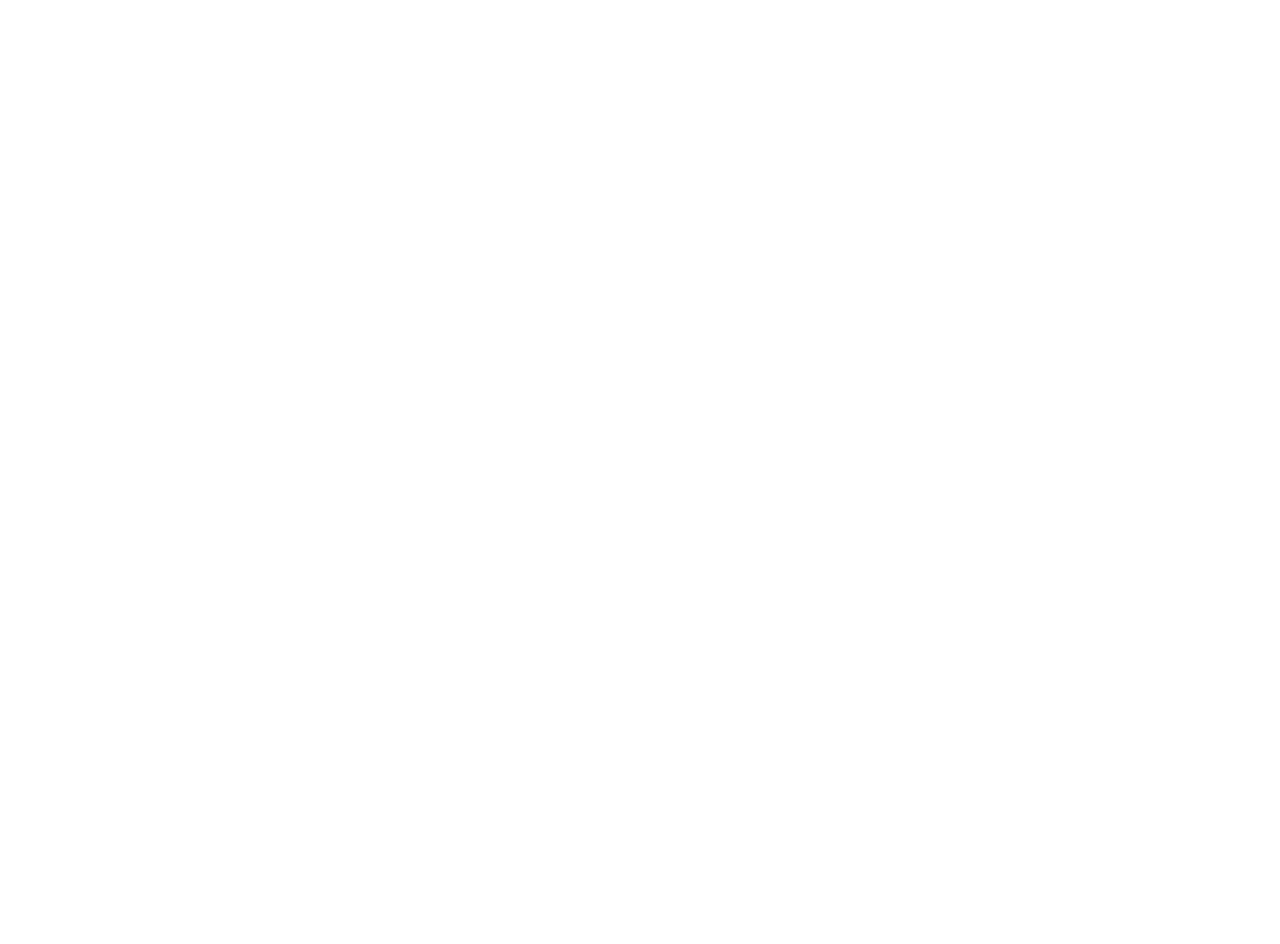
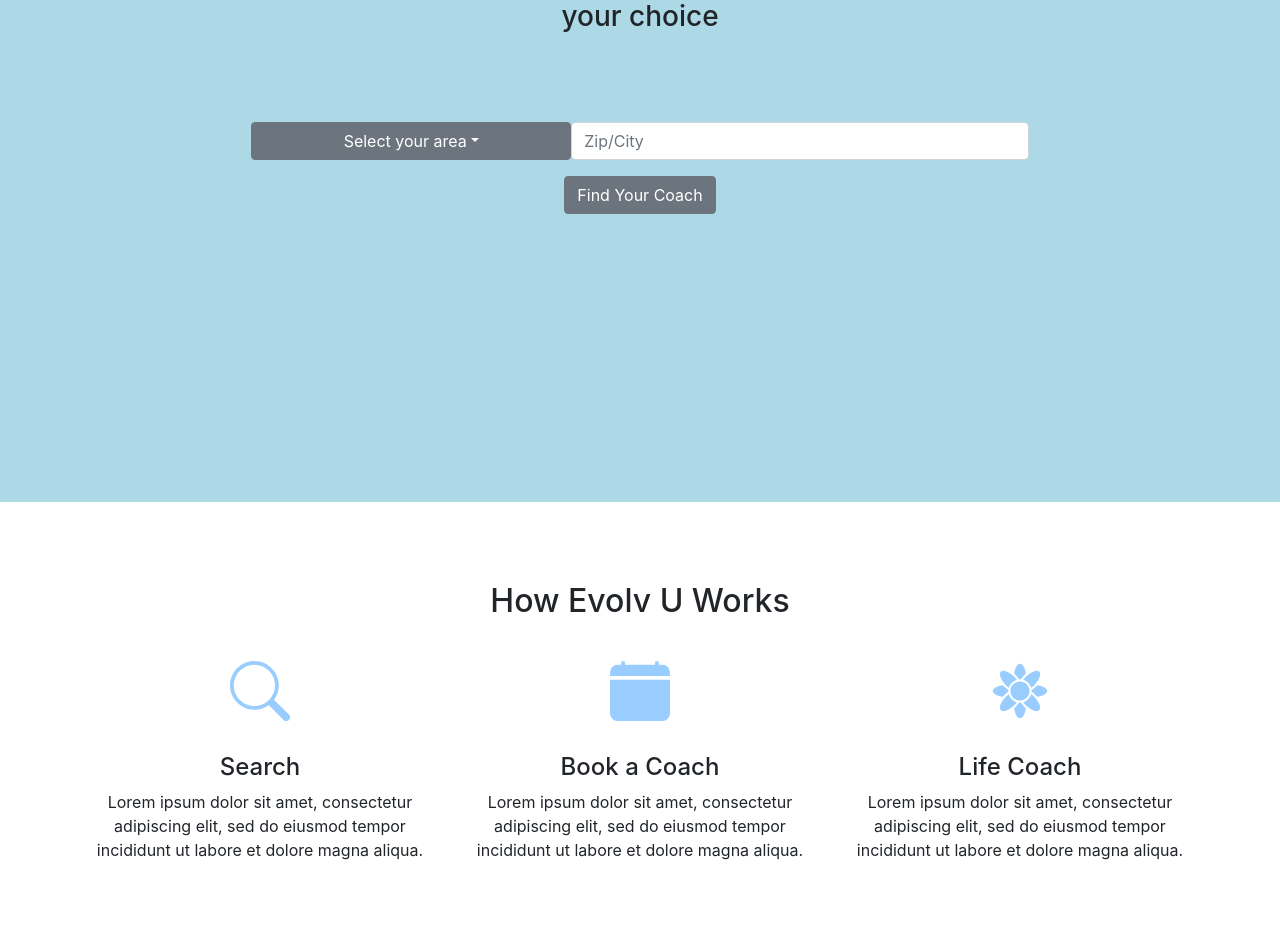
Before and after one commit to BU-Spark/se-evolvu-app, a React (Create React App) app: page / in a window 1280 px wide. Shown: the part 368-1312 px from the top of the page. Before the commit the page ends 800 px from the top, so only its background shows below. Built offline with nearby package versions, Linux system fonts and the light colour scheme.

Commit message:
added search bar to homepage without functionality

```diff
--- a/package.json
+++ b/package.json
@@ -6,8 +6,11 @@
     "@testing-library/jest-dom": "^5.11.4",
     "@testing-library/react": "^11.1.0",
     "@testing-library/user-event": "^12.1.10",
+    "bootstrap": "4.6.0",
     "react": "^17.0.1",
+    "react-bootstrap": "1.5.1",
     "react-dom": "^17.0.1",
+    "react-icons": "4.2.0",
     "react-router-dom": "5.2.0",
     "react-scripts": "4.0.3",
     "web-vitals": "^1.0.1"
--- /dev/null
+++ b/src/components/Homepage/Searchbar/index.css
@@ -0,0 +1,15 @@
+.searchbar-wrapper {
+    width: 75%;
+    margin: auto;
+    justify-content: center;
+    align-items: center;
+    padding: 5rem;
+}
+
+.searchbar-input {
+    display: flex;
+}
+
+.dropdown-toggle {
+    width: 20rem;
+}
--- a/src/components/Homepage/Searchbar/index.js
+++ b/src/components/Homepage/Searchbar/index.js
@@ -0,0 +1,45 @@
+import React, { useState } from 'react';
+
+import Dropdown from 'react-bootstrap/Dropdown';
+import InputGroup from 'react-bootstrap/InputGroup';
+import FormControl from 'react-bootstrap/FormControl';
+import Button from 'react-bootstrap/Button';
+
+import './index.css'
+
+const SearchBar = () => {
+
+    const [area, setArea] = useState("Select your area");
+
+    return (
+        <div className="searchbar-wrapper">
+            <div className="searchbar-input">
+                <Dropdown id="searchbar-dropdown">
+                    <Dropdown.Toggle variant="secondary" id="dropdown-basic">
+                        {area}
+                    </Dropdown.Toggle>
+                    <Dropdown.Menu>
+                        <Dropdown.Item onClick={() => setArea("Life Coaching")}>Life Coaching</Dropdown.Item>
+                        <Dropdown.Item onClick={() => setArea("Nutrition & Fitness")}>Nutrition & Fitness</Dropdown.Item>
+                        <Dropdown.Item onClick={() => setArea("Health and Wellness Coaching")}>Health and Wellness Coaching</Dropdown.Item>
+                        <Dropdown.Item onClick={() => setArea("Holistic Health & Wellness Coaching")}>Holistic Health & Wellness Coaching</Dropdown.Item>
+                        <Dropdown.Item onClick={() => setArea("Health and Wellness Coaching")}>Health and Wellness Coaching</Dropdown.Item>
+                        <Dropdown.Item onClick={() => setArea("Spiritual Wellness Coaching")}>Spiritual Wellness Coaching</Dropdown.Item>
+                    </Dropdown.Menu>
+                </Dropdown>
+                <InputGroup className="mb-3">
+                    <FormControl
+                        placeholder="Zip/City"
+                        aria-label="Zip/City"
+                        aria-describedby="basic-addon1"
+                    />
+                </InputGroup>
+            </div>
+            <Button variant="secondary" onClick={ () => {}}>
+                Find Your Coach
+            </Button>
+        </div>
+    )
+}
+
+export default SearchBar;
--- a/src/components/Homepage/index.css
+++ b/src/components/Homepage/index.css
@@ -0,0 +1,25 @@
+.homepage-body {
+    z-index: -1;
+}
+
+.homepage-search {
+    padding: 5rem;
+    background: lightblue;
+    height: 100vh;
+}
+
+.homepage-search-text {
+    width: 50%;
+    margin: auto;
+    justify-content: center;
+    align-items: center;
+}
+
+.homepage-info {
+    padding: 5rem;
+}
+
+.row-icon {
+    color: #99CCFF;
+    padding: 2rem;
+}
--- a/src/components/Homepage/index.js
+++ b/src/components/Homepage/index.js
@@ -1,12 +1,55 @@
 import React from "react";
 
-import "./index.css"
+import { BsSearch, BsCalendarFill } from "react-icons/bs";
+import { GiFlowerEmblem } from "react-icons/gi";
+
+import Searchbar from "./Searchbar/index.js"
+
+import "./index.css";
 
 const Homepage = () => {
 
     return (
-        <div>
-            This is the temporary homepage.
+        <div className="homepage-body">
+            <div className="container-fluid homepage-search">
+                <div className="homepage-search-text">
+                    <h2 style={{color: "white", padding: "1rem"}}>Get Started on Your Journey with Evolv U</h2>
+                    <h3>Evolv U offers a network of authentic Health and Wellness Coaches with extensive accreditation to help you evolve in the area of your choice</h3>
+                </div>
+                <Searchbar/>
+            </div>
+            <div className="container homepage-info">
+                <h2>How Evolv U Works</h2>
+                <div className="row">
+                    <div className="col-sm">
+                        <div className="row-icon">
+                            <BsSearch size={60}/>
+                        </div>
+                        <h4>Search</h4>
+                        <p>
+                            Lorem ipsum dolor sit amet, consectetur adipiscing elit, sed do eiusmod tempor incididunt ut labore et dolore magna aliqua.
+                        </p>
+                    </div>
+                    <div className="col-sm">
+                        <div className="row-icon">
+                            <BsCalendarFill size={60}/>
+                        </div>
+                        <h4>Book a Coach</h4>
+                        <p>
+                            Lorem ipsum dolor sit amet, consectetur adipiscing elit, sed do eiusmod tempor incididunt ut labore et dolore magna aliqua.
+                        </p>
+                    </div>
+                    <div className="col-sm">
+                        <div className="row-icon">
+                            <GiFlowerEmblem size={60}/>
+                        </div>
+                        <h4>Life Coach</h4>
+                        <p>
+                            Lorem ipsum dolor sit amet, consectetur adipiscing elit, sed do eiusmod tempor incididunt ut labore et dolore magna aliqua.
+                        </p>
+                    </div>
+                </div>
+            </div>
         </div>
     )
 }
--- a/src/components/Navbar/index.css
+++ b/src/components/Navbar/index.css
@@ -1,3 +1,6 @@
+#nav-wrapper {
+    z-index: 2;
+}
 
 #navbar {
     background: #707070;
@@ -31,6 +34,7 @@
 
 .navitem:hover {
     color: white;
+    text-decoration: None;
 }
 
 .nav-brand {
--- a/src/index.js
+++ b/src/index.js
@@ -3,6 +3,8 @@
 import './index.css';
 import App from './App';
 import reportWebVitals from './reportWebVitals';
+
+import 'bootstrap/dist/css/bootstrap.min.css';
 
 ReactDOM.render(
   <React.StrictMode>
```
Also changed, not shown: 1 other file (tests, documents, lock files or other folders).
